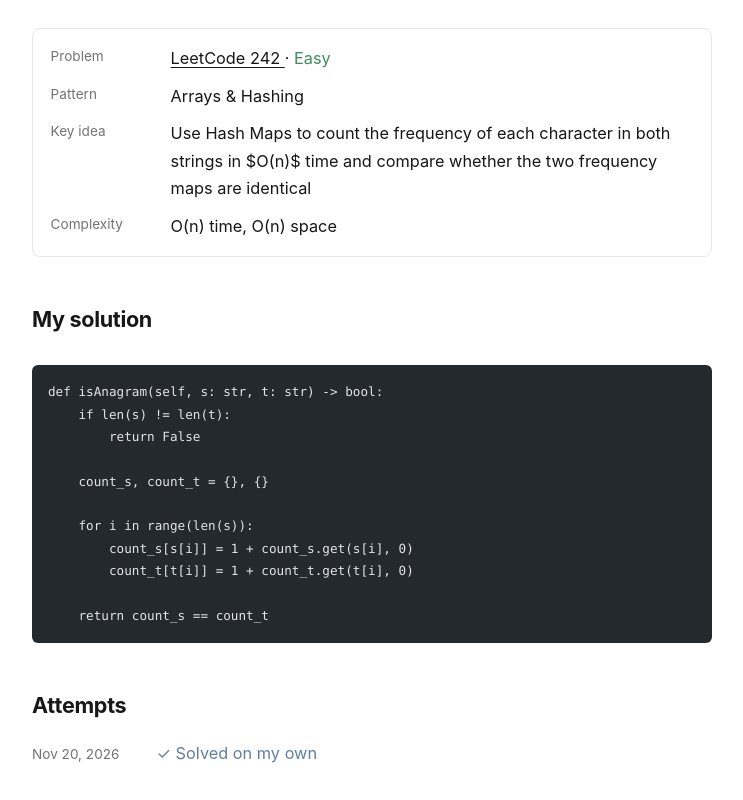
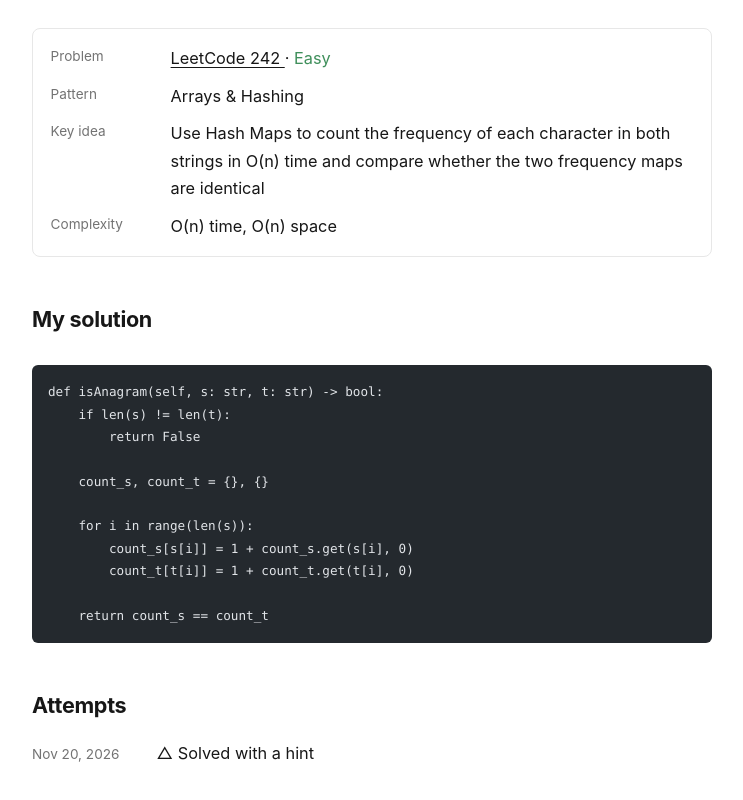
Before and after one commit to seulchan/seulchan.github.io, an Astro site: page /coding/valid-anagram in a window 1280 px wide. Shown: the part 260-1060 px from the top of the page, without its empty margins (268-1011 px from the left). Built offline with nearby package versions, Linux system fonts and the light colour scheme; Astro itself is replaced by a stand-in of ours; code samples lack their colours.

Commit message:
coding: valid-anagram

```diff
--- a/src/content/problems/valid-anagram.md
+++ b/src/content/problems/valid-anagram.md
@@ -6,10 +6,10 @@ category: "Arrays & Hashing"
 difficulty: Easy
 leetcode: https://leetcode.com/problems/valid-anagram/
 pattern: "Arrays & Hashing"
-idea: "Use Hash Maps to count the frequency of each character in both strings in $O(n)$ time and compare whether the two frequency maps are identical"
+idea: "Use Hash Maps to count the frequency of each character in both strings in O(n) time and compare whether the two frequency maps are identical"
 complexity: "O(n) time, O(n) space"
 attempts:
-  - { date: 2026-11-20, result: solo }
+  - { date: 2026-11-20, result: hint }
 draft: false
 ---
 
```
